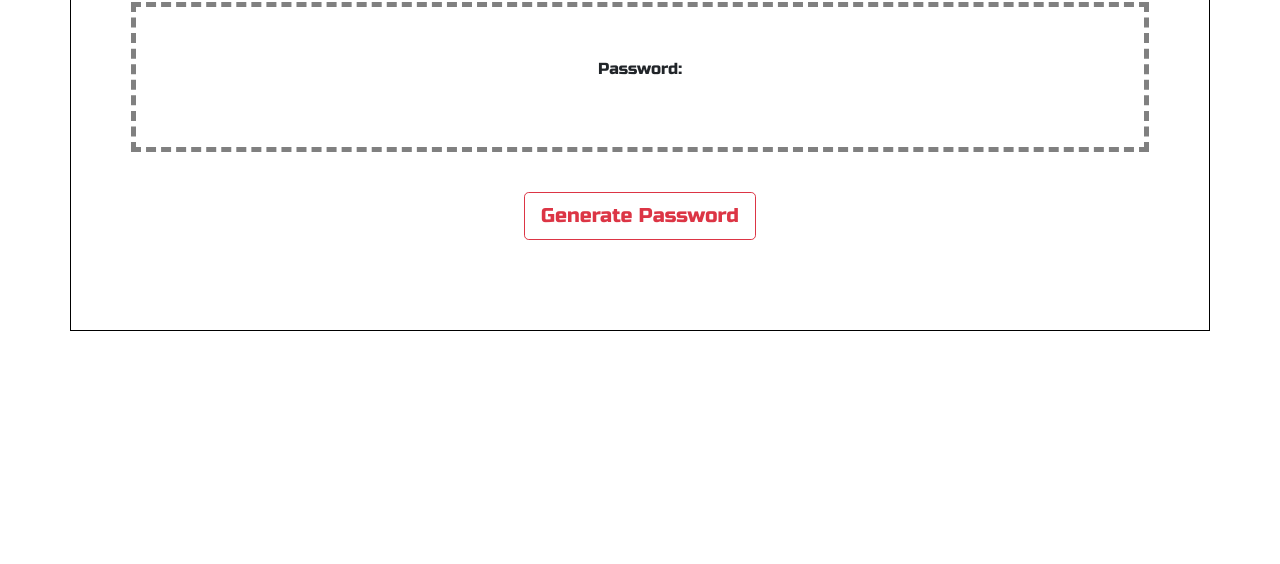
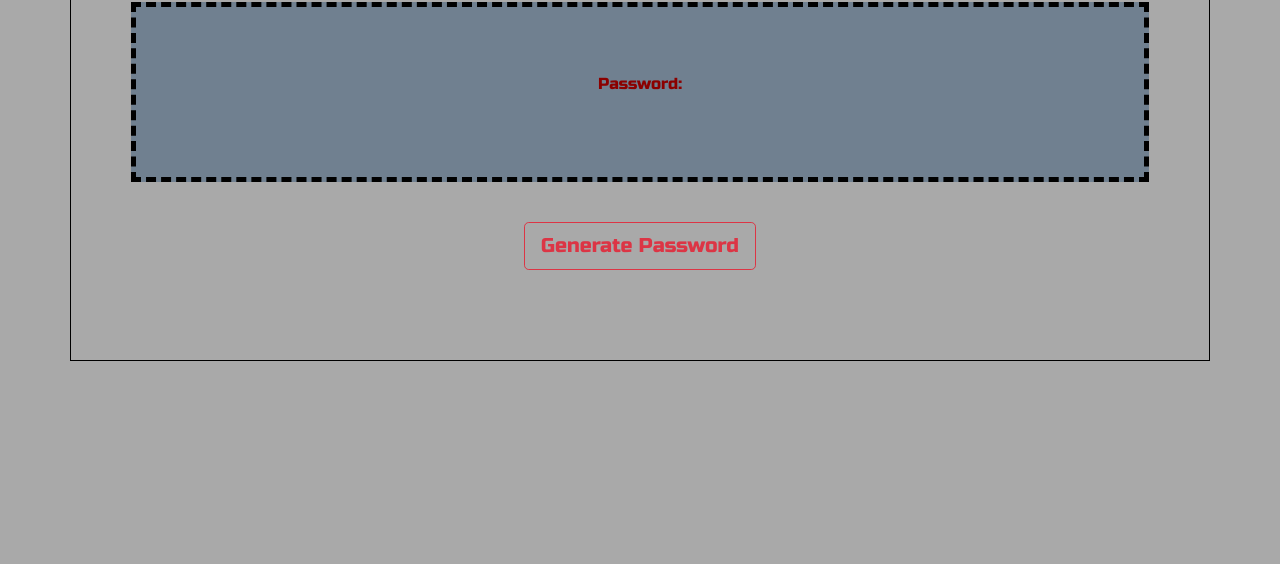
Before and after one commit to Kaleighspurio/password-generator, a plain HTML site: page index.html in a window 1280 px wide. Shown: the part 236-800 px from the top of the page. Drawn offline with nearby package versions, Linux system fonts and the light colour scheme.

Commit message:
changed some css background colors

```diff
--- a/assets/javascript/javascript.js
+++ b/assets/javascript/javascript.js
@@ -28,7 +28,7 @@ passwordButton.addEventListener("click", function(event) {
     if (specialCharacters == true) {
         var passwordArray = specialsArray;
     } else {
-        var passwordArray = [""]
+        var passwordArray = [];
     }
 
     console.log(passwordArray);
--- a/assets/style.css
+++ b/assets/style.css
@@ -1,5 +1,9 @@
 * {
     font-family: 'Russo One', sans-serif;
+}
+
+body {
+    background-color: darkgray;
 }
 
 .container {
@@ -23,14 +27,25 @@ h1 {
 }
 
 .password-box {
-    padding: 50px;
-    border: 5px gray dashed;
+    padding: 50px 30px;
+    border: 5px black dashed;
     display: block;
     margin: 10px auto;
     text-align: center;
+    background-color: slategray;
+    color:darkred;
 }
 
 .btn {
     display: block;
     margin: 30px auto;
 }
+
+.paragraph {
+    text-align: center;
+    padding: 15px;
+}
+
+.password {
+    color: white;
+}
--- a/index.html
+++ b/index.html
@@ -16,7 +16,7 @@
             <h2 class="text">Generate a Password</h2>
         </div>
         <div class="row password-box">
-            <p>Password: <span class="password"></span></p>
+            <p class="paragraph">Password: <span class="password"></span></p>
         </div>
         <div class="row">
             <button type="button" class="btn btn-outline-danger btn-lg text">Generate Password</button>
```
